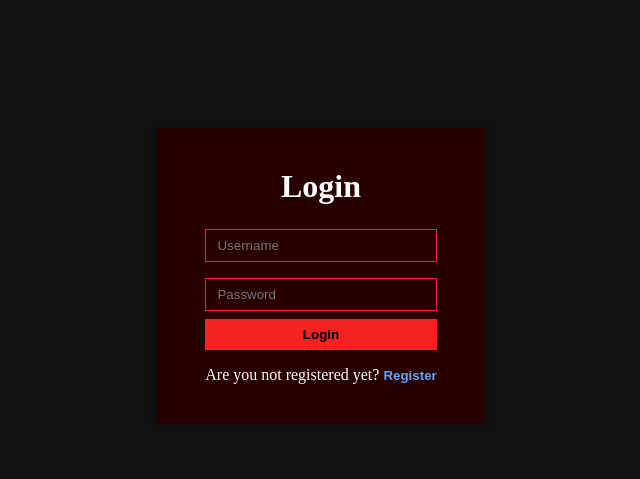
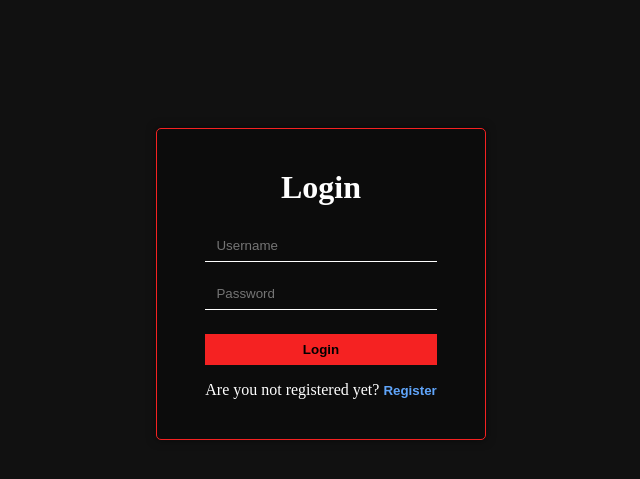
Before and after one commit to Marci0817/gambling-site, a PHP site: page /auth.html in a window 1280 px wide. Shown: the top 479 px of the page, without its empty margins (319-959 px from the left). Run offline with PHP 8.4, Linux system fonts and the light colour scheme.

Commit message:
Add form style

```diff
--- a/styles/auth.css
+++ b/styles/auth.css
@@ -2,12 +2,12 @@ form {
     display: flex;
     flex-direction: column;
     padding: 2.5rem 3rem;
-    background-color: rgb(40, 0, 0);
-    box-shadow: 0 0 10px rgba(0, 0, 0, 0.1);
-    max-width: 100%;
+    border: 1px solid var(--primary);
+    background-color: rgba(0, 0, 0, 0.3);
+    box-shadow: 0 0 10px rgba(0, 0, 0, 0.5);
     margin-top: 20%;
-    color: var(--accent)
-
+    color: var(--accent);
+    border-radius: 5px;
 }
 
 div {
@@ -29,12 +29,14 @@ h1 {
 
 .btn {
     padding: 0.5rem 1rem;
+    margin-top: 1rem;
     background-color: var(--primary);
 }
 
 input{
     background-color: transparent;
-    border: 1px solid var(--primary);
+    border: none;
+    border-bottom: 1px solid var(--accent);
     color: white;
 }
 
```
